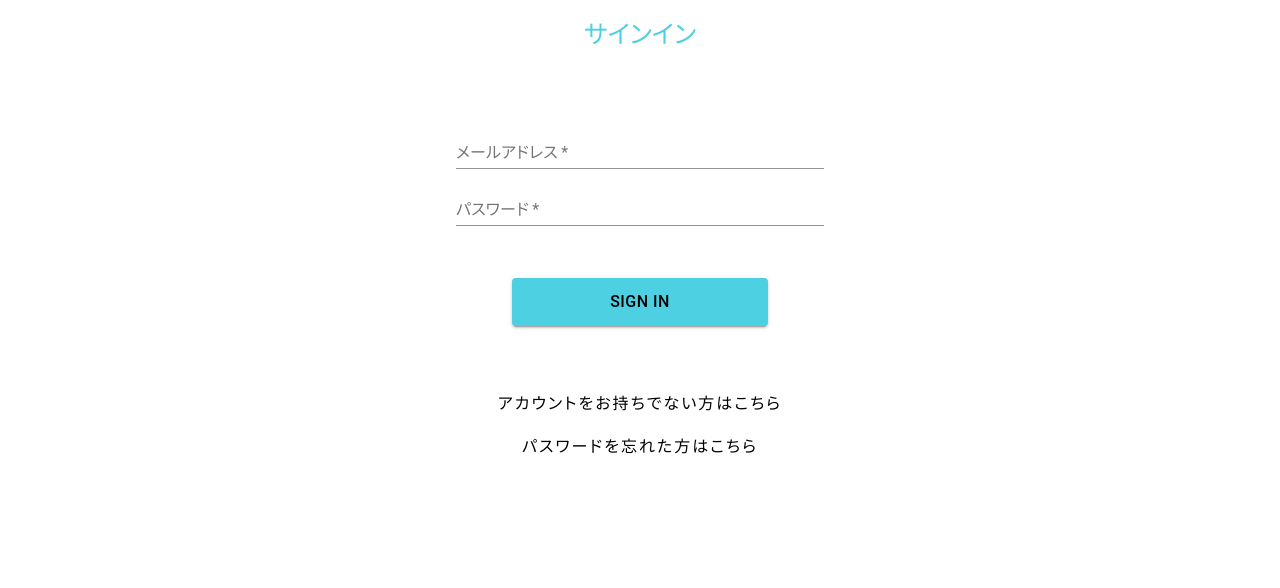
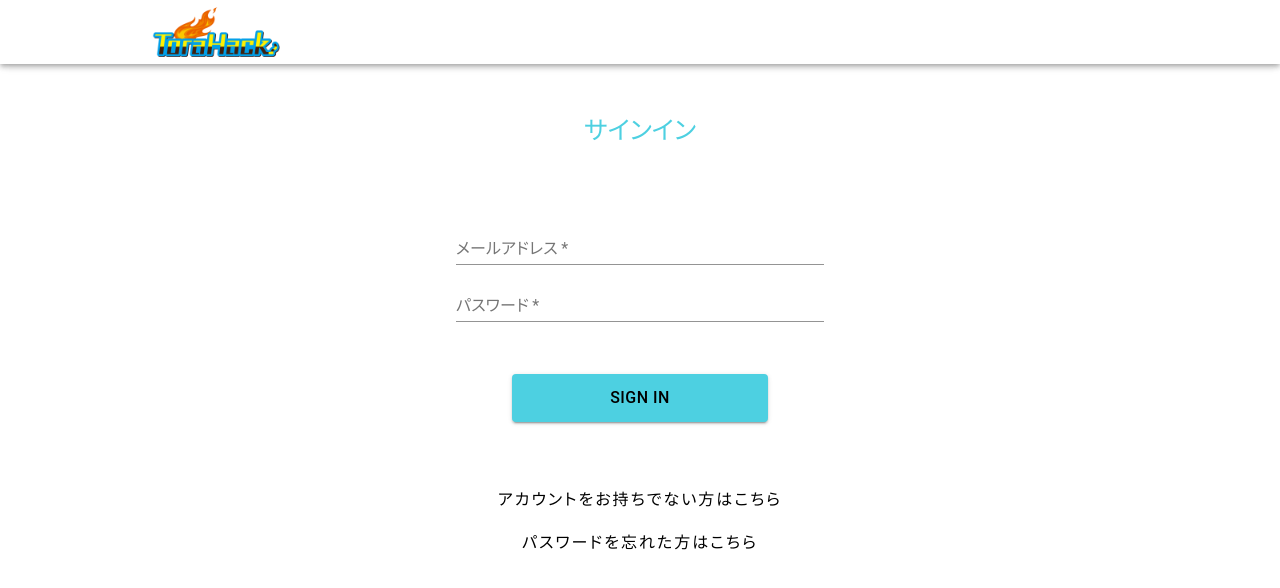
Before and after one commit to kotaro1574/ec-react, a React (Create React App) app: page /signin in a window 1280 px wide. Shown: the top 588 px of the page. Built offline with nearby package versions, Linux system fonts and the light colour scheme.

Commit message:
ヘッダー作成

```diff
--- a/src/App.jsx
+++ b/src/App.jsx
@@ -2,12 +2,16 @@
 import Router from './Router'
 import "./assets/reset.css"
 import "./assets/style.css"
+import { Header } from "./components/Header"
 
 const App = () => {
   return (
-    <main>
-      <Router />
-    </main>
+    <>
+      <Header />
+      <main className="c-main">
+        <Router />
+      </main>
+    </>
   )
 }
 
--- /dev/null
+++ b/src/components/Header/Header.jsx
@@ -0,0 +1,56 @@
+import React from 'react'
+import { useDispatch, useSelector } from 'react-redux'
+import { makeStyles } from '@material-ui/styles'
+import AppBar from '@material-ui/core/AppBar'
+import Toolbar from '@material-ui/core/Toolbar'
+import logo from '../../assets/img/icons/logo.png'
+import { getIsSignedIn } from '../../reducks/users/selectors'
+import App from '../../App'
+import { push } from "connected-react-router"
+import { HeaderMenus } from './index'
+
+const useStyles = makeStyles({
+  root: {
+    flexGrow: 1,
+  },
+  menuBar: {
+    backgroundColor: "#fff",
+    color: "#444",
+  },
+  toolBar: {
+    margin: '0 auto',
+    maxWidth: 1024,
+    width: '100%'
+  },
+  iconButtons: {
+    margin: '0 0 0 auto'
+  }
+})
+
+const Header = () => {
+  const classes = useStyles()
+  const selector = useSelector((state) => state)
+  const dispatch = useDispatch()
+  const isSignedIn = getIsSignedIn(selector)
+
+  return (
+    <div className={classes.root}>
+      <AppBar position="fixed" className={classes.menuBar}>
+        <Toolbar className={classes.toolBar}>
+          <img
+            src={logo} alt="Torahack Logo" width="128px"
+            onClick={() => dispatch(push('/'))}
+          />
+        {isSignedIn && (
+          <div className={classes.iconButtons}>
+            <HeaderMenus />
+          </div>
+        )}
+        </Toolbar>
+      </AppBar>
+    </div>
+  )
+
+}
+
+export default Header
--- /dev/null
+++ b/src/components/Header/HeaderMenus.jsx
@@ -0,0 +1,26 @@
+import React from 'react'
+import IconButton from '@material-ui/core/IconButton'
+import Badge from '@material-ui/core/Badge'
+import ShoppingCartIcon from '@material-ui/icons/ShoppingCart'
+import FavoriteBorderIcon from '@material-ui/icons/FavoriteBorder'
+import MenuIcon from '@material-ui/icons/Menu'
+
+const HeaderMenus = () => {
+  return (
+    <>
+      <IconButton>
+        <Badge badgeContent={3} color="secondary">
+          <ShoppingCartIcon />
+        </Badge>
+      </IconButton>
+      <IconButton>
+        <FavoriteBorderIcon />
+      </IconButton>
+      <IconButton>
+        <MenuIcon />
+      </IconButton>
+    </>
+  )
+}
+
+export default HeaderMenus
--- /dev/null
+++ b/src/components/Header/index.js
@@ -0,0 +1,2 @@
+export { default as Header } from './Header'
+export { default as HeaderMenus } from './HeaderMenus'
--- a/src/templates/ProductDetail.jsx
+++ b/src/templates/ProductDetail.jsx
@@ -1,4 +1,4 @@
-import React, { useState, useEffect, useCallback } from 'react'
+import React, { useState, useEffect } from 'react'
 import { useSelector } from 'react-redux'
 import { db } from '../firebase/index'
 import { makeStyles } from '@material-ui/core/styles'
```
